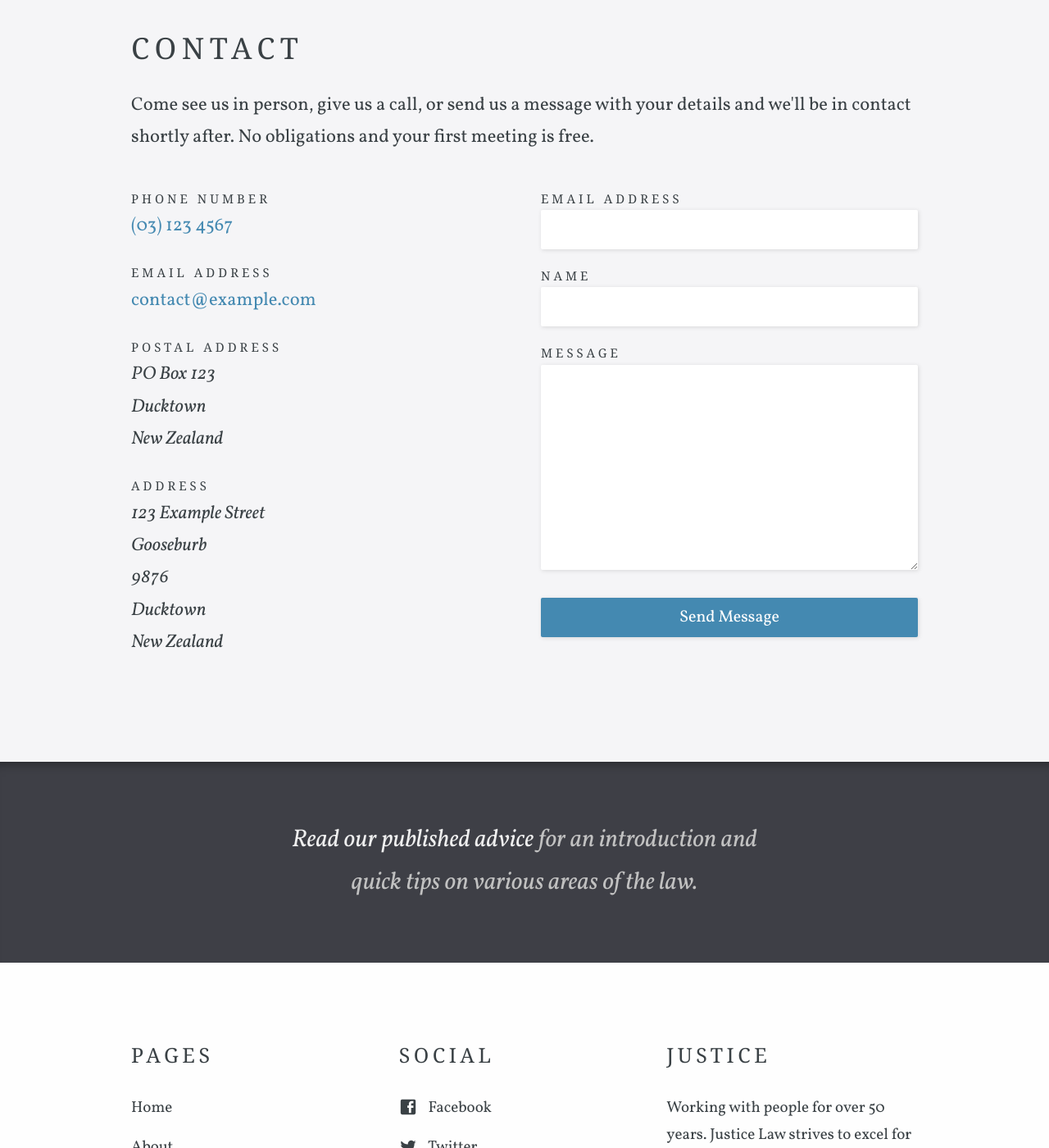
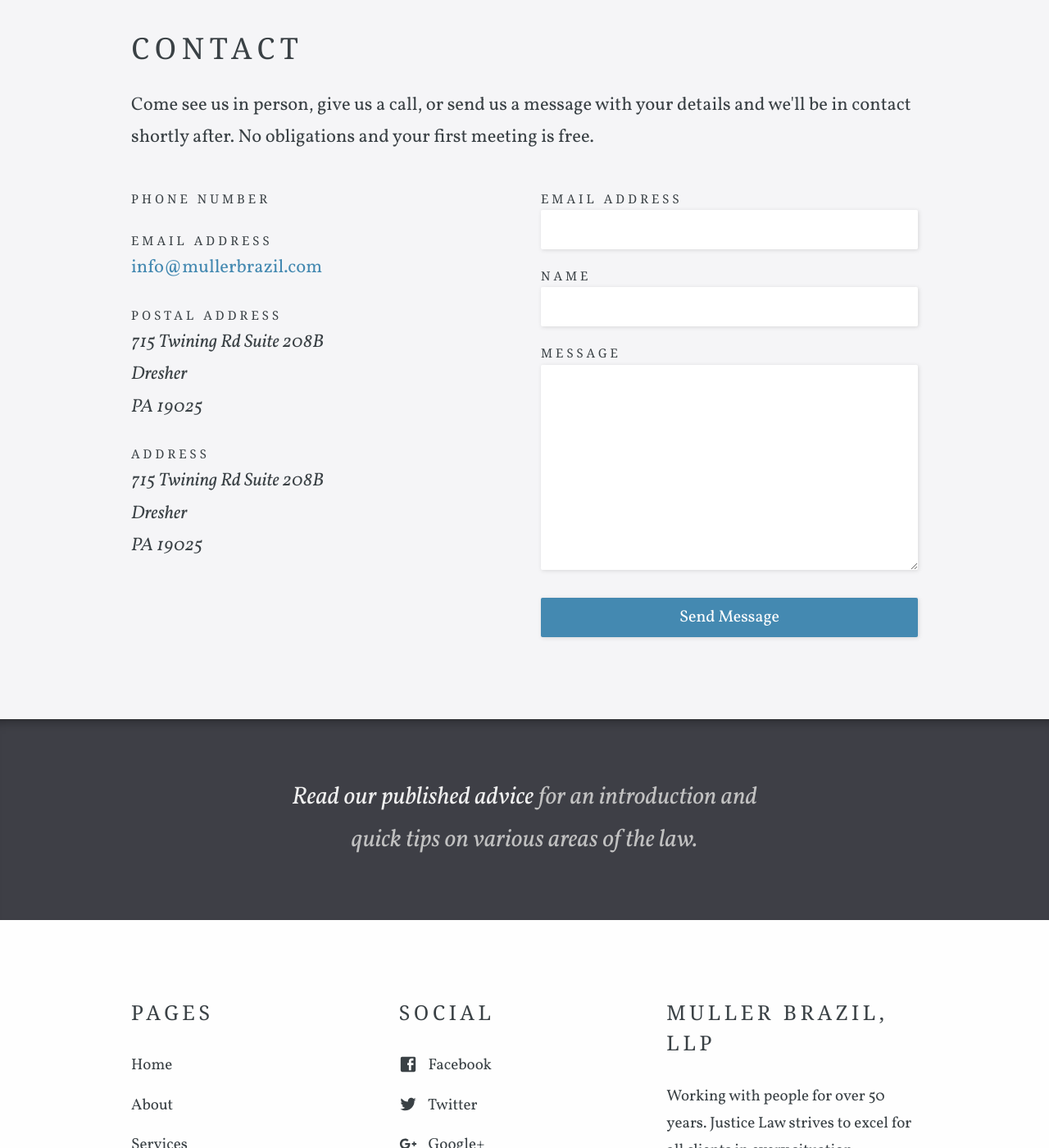
Before and after one commit to ambler-saleem/muller-brazil-llp, a Jekyll site: the page built from contact.html, in a window 1280 px wide and 1400 px high, scrolled down 468 px. Shown: the whole window at 82% size. Built offline with Jekyll 4.4.1, drawn with Linux system fonts in a browser that asks for light colours; some web fonts are replaced; some of the changed text lies outside the part shown.

Commit message:
Updated '_data/company.yml' via CloudCannon

```diff
--- a/_data/company.yml
+++ b/_data/company.yml
@@ -1,6 +1,6 @@
-title: Justice
+title: 'Muller Brazil, LLP'
 description: Working with people for over 50 years. Justice Law strives to excel for all clients in every situation.
-contact_email_address: contact@example.com
-contact_phone_number: (03) 123 4567
-address: 123 Example Street, Gooseburb, 9876, Ducktown, New Zealand
-postal_address: PO Box 123, Ducktown, New Zealand
+contact_email_address: info@mullerbrazil.com
+contact_phone_number:
+address: '715 Twining Rd Suite 208B, Dresher, PA 19025'
+postal_address: '715 Twining Rd Suite 208B, Dresher, PA 19025'
```
